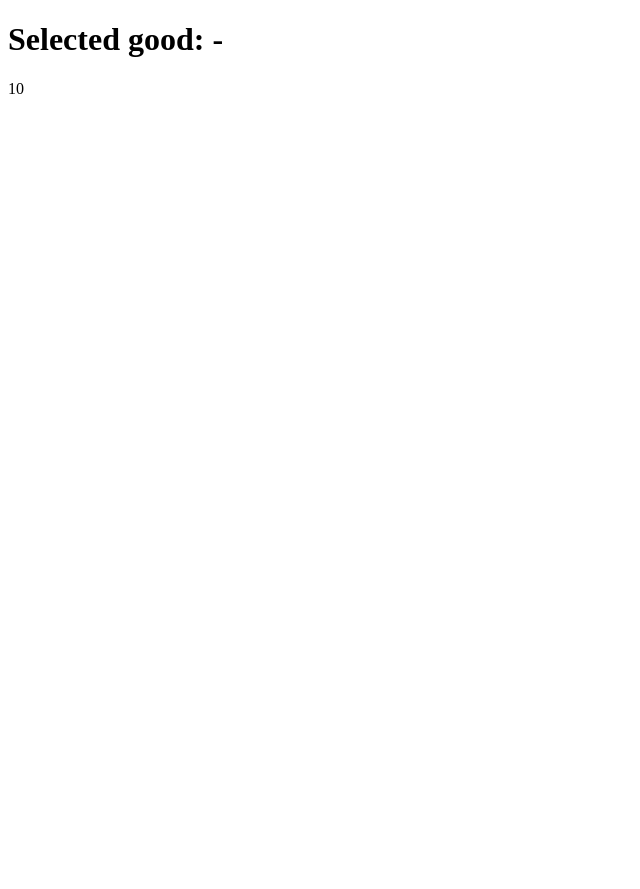
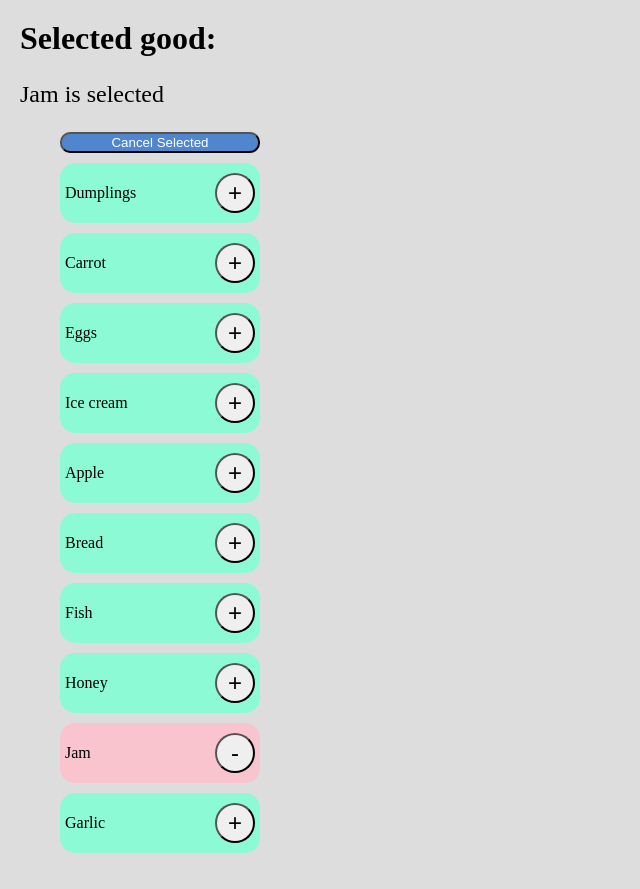
Before and after one commit to mate-academy/react_goods-selector, a React (Create React App) app: page / in a window 1280 px wide. Shown: the whole page, without its empty margins (0-640 px from the left). Before the commit the page ends 800 px from the top, so only its background shows below. Built offline with nearby package versions, Linux system fonts and the light colour scheme.

Commit message:
Create react-goods-selector

```diff
--- a/package.json
+++ b/package.json
@@ -6,10 +6,12 @@
   "author": "Mate Academy",
   "license": "GPL-3.0",
   "dependencies": {
+    "@types/classnames": "^2.3.1",
     "@types/node": "^12.20.18",
     "@types/react": "^17.0.15",
     "@types/react-dom": "^17.0.9",
     "bulma": "^0.9.3",
+    "classnames": "^2.3.1",
     "node-sass": "^6.0.1",
     "react": "^17.0.2",
     "react-dom": "^17.0.2",
--- a/src/App.scss
+++ b/src/App.scss
@@ -1 +1,67 @@
-// styles go here
+* {
+  box-sizing: border-box;
+}
+
+body, h1 {
+  margin: 0;
+  padding: 0;
+}
+
+.App {
+  background-color: #ddd;
+  padding: 20px;
+  max-height: 100%;
+
+  &__data-info {
+    font-size: 24px;
+  }
+
+  &__list {
+    max-height: 100vh;
+  }
+
+  &__item {
+    padding: 5px;
+    height: max-content;
+    border-radius: 15px;
+    display: flex;
+    justify-content: space-between;
+    align-items: center;
+    flex-wrap: wrap;
+    max-width: 200px;
+
+    transition: box-shadow 0.3s;
+
+    &--on {
+      background-color:rgba(255, 192, 203, 0.849);
+    }
+
+    &--off {
+      background-color:rgba(127, 255, 212, 0.863);
+    }
+
+    &:not(:last-child) {
+      margin-bottom: 10px;
+    }
+
+    &:hover {
+      box-shadow: 2px 2px 5px grey;
+    }
+  }
+
+  &__btn-clear {
+    margin-bottom: 10px;
+    width: 200px;
+    border-radius: 10px;
+    background-color:rgba(47, 114, 201, 0.815);
+    color: white;
+  }
+
+  &__btn {
+    font-size: 24px;
+    width: 40px;
+    height: 40px;
+    border-radius: 50%;
+    cursor: pointer;
+  }
+}
--- a/src/App.tsx
+++ b/src/App.tsx
@@ -1,3 +1,4 @@
+import classNames from 'classnames';
 import React from 'react';
 import './App.scss';
 
@@ -14,11 +15,90 @@ const goodsFromServer: string[] = [
   'Garlic',
 ];
 
-const App: React.FC = () => (
-  <div className="App">
-    <h1>Selected good: -</h1>
-    {goodsFromServer.length}
-  </div>
-);
+type Prop = {
+  selectedGood: string[];
+};
+
+class App extends React.Component<{}, Prop> {
+  state = {
+    // eslint-disable-next-line react/no-unused-state
+    selectedGood: ['Jam'],
+  };
+
+  toggle = (good: string) => {
+    if (this.state.selectedGood.includes(good)) {
+      this.setState(state => (
+        { selectedGood: [...state.selectedGood.filter(item => item !== good)] }
+      ));
+    } else {
+      this.setState(state => (
+        { selectedGood: [...state.selectedGood, good] }
+      ));
+    }
+  };
+
+  createTitle = (goods: string[]) => {
+    return (
+      goods.length
+        ? (
+          <p className="App__data-info">
+            {goods.length > 1
+              ? `${goods.slice(0, -1).join(', ')} and ${goods[goods.length - 1]} are `
+              : `${goods[0]} is `}
+            selected
+          </p>
+        ) : (<p className="App__data-info">No goods selected</p>)
+    );
+  };
+
+  cancelSelected = () => {
+    this.setState({ selectedGood: [] });
+  };
+
+  render() {
+    const { selectedGood } = this.state;
+
+    return (
+      <div className="App">
+        <h1>Selected good:</h1>
+        {this.createTitle(selectedGood)}
+        <ul className="App__list">
+          <button
+            type="button"
+            className="App__btn-clear"
+            onClick={() => {
+              this.cancelSelected();
+            }}
+          >
+            Cancel Selected
+          </button>
+          {goodsFromServer.map(good => {
+            return (
+              <li
+                key={good}
+                className={classNames(
+                  'App__item',
+                  { 'App__item--on': selectedGood.includes(good) },
+                  { 'App__item--off': !selectedGood.includes(good) },
+                )}
+              >
+                <p>{good}</p>
+                <button
+                  className="App__btn"
+                  type="button"
+                  onClick={() => {
+                    this.toggle(good);
+                  }}
+                >
+                  {selectedGood.includes(good) ? '-' : '+'}
+                </button>
+              </li>
+            );
+          })}
+        </ul>
+      </div>
+    );
+  }
+}
 
 export default App;
```
Also changed, not shown: 2 other files (tests, documents, lock files or other folders).
